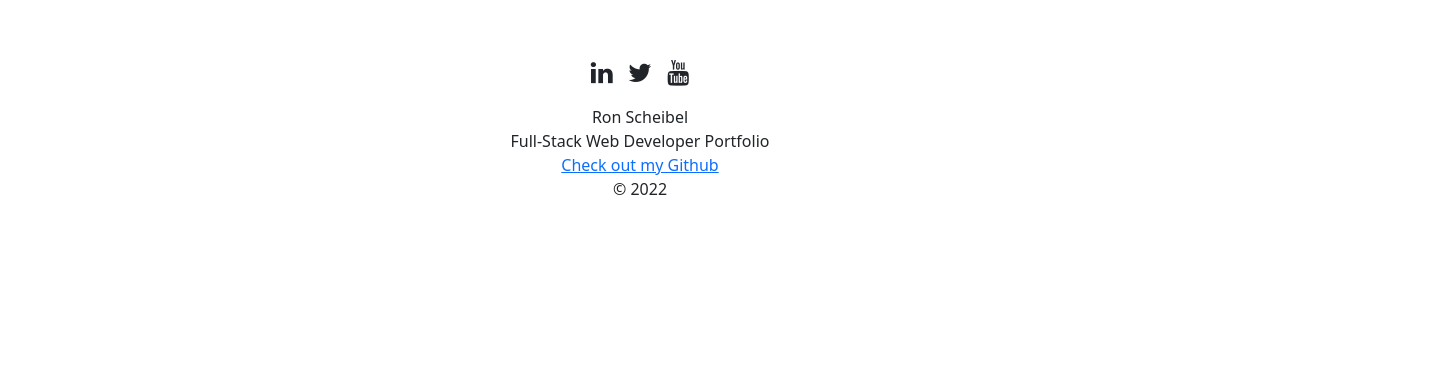
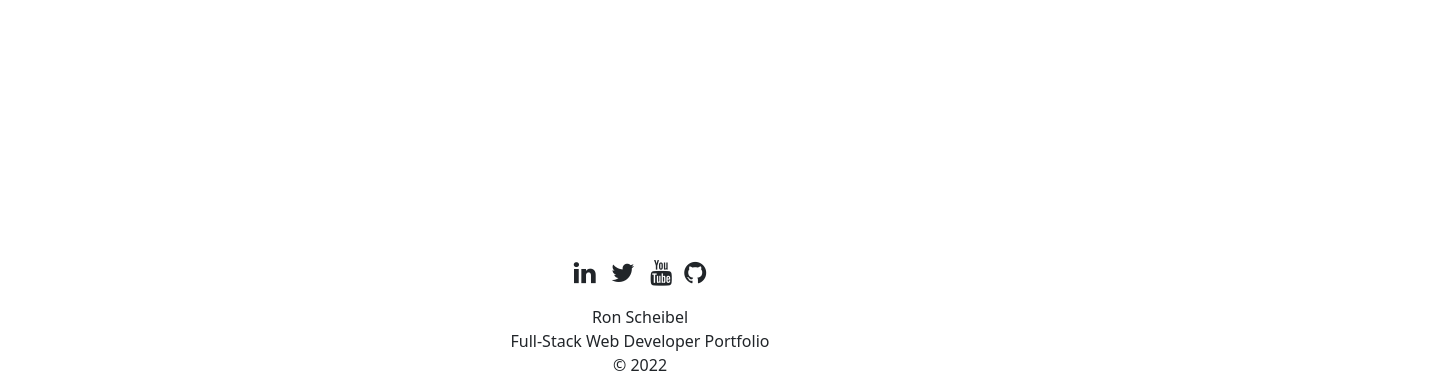
Before and after one commit to RonnygoBOOM/Portfolio-Website, a React (Create React App) app: page /about in a window 1280 px wide. Shown: the part 3413-3790 px from the top of the page, 1440 px wide, since content can reach past the window. Before the commit the page ends 3614 px from the top, so only its background shows below. Built offline with nearby package versions, Linux system fonts and the light colour scheme; a web font is replaced by a local one.

Commit message:
fixed about footer

```diff
--- a/src/App.css
+++ b/src/App.css
@@ -5,7 +5,8 @@ body {
     sans-serif;
   -webkit-font-smoothing: antialiased;
   -moz-osx-font-smoothing: grayscale;
-  min-height: 100vh;
+  /* min-height: 100vh; */
+  overflow-y:var();
 }
 
 code {
@@ -31,7 +32,6 @@ code {
 .site-footer {
   align-self: center;
   margin: 1em;
-  z-index: -1;
 }
 .footer {
   justify-content: center;
@@ -51,14 +51,9 @@ padding: 1px;
 background: linear-gradient(#ffffff, rgb(171, 174, 248));
 }
 
-.footer-a {
-  margin:0;
-  padding:0;
-}
-
 .footer-spacer {
   background-color: transparent;
-  height: 75vh;
+  height: 100vh;
 }
 
 h1 {
@@ -81,7 +76,7 @@ h2 {
 .contact p {
   margin: 0 3em 0 3em;
 }
-.body .about {
+body .about {
   overflow: hidden;
 }
 .about-title {
--- a/src/Pages/About.js
+++ b/src/Pages/About.js
@@ -1,11 +1,12 @@
 import React from "react";
 import { Parallax, ParallaxLayer } from "@react-spring/parallax";
+import Footer from '../components/FooterComponent';
 
 function About() {
   return (
     <>
       <div className="about">
-        <Parallax pages={3.7}>
+        <Parallax pages={3.6}>
         <ParallaxLayer
           enabled={false}
           sticky={{ start: 0, end: 1, speed: 5}}
--- a/src/components/FooterComponent.js
+++ b/src/components/FooterComponent.js
@@ -25,15 +25,18 @@ function Footer(props) {
                 >
                   <i className="fa fa-youtube" />
                 </a>
+                <a
+                  className="btn btn-social-icon btn-github"
+                  href="https://github.com/RonnygoBOOM"
+                >
+                  <i className="fa fa-github" />
+                </a>
               </div>
             </div>
             <div className="footer-bottom">
               <p>
                 Ron Scheibel<br></br>Full-Stack Web Developer Portfolio
               </p>
-              <a className="footer-a" href="https://github.com/RonnygoBOOM">
-                Check out my Github
-              </a>
               <p>&copy; 2022</p>
             </div>
           </div>
```
